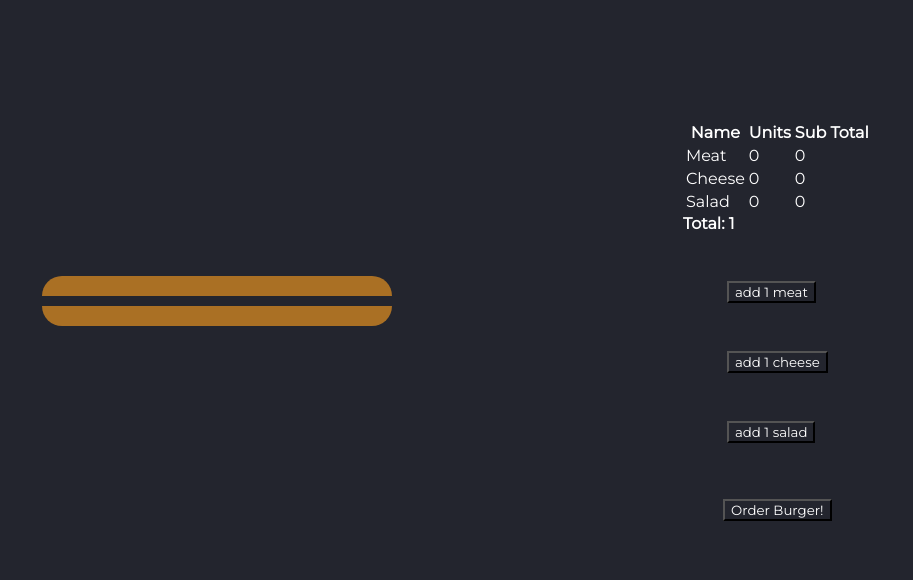
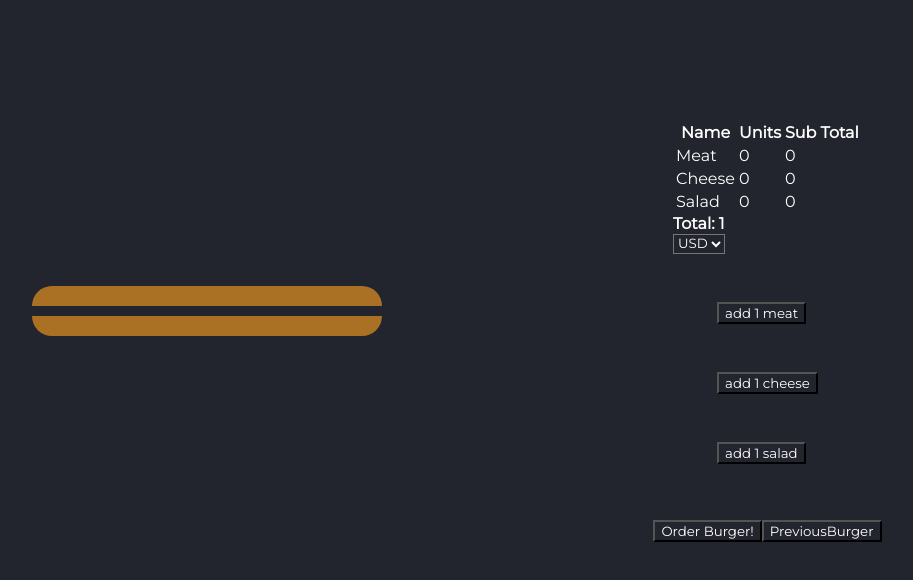
Before and after one commit to nicokurogane/react-burger-builder, a React (Create React App) app: page / in a window 1280 px wide. Shown: the top 580 px of the page, without its empty margins (183-1096 px from the left). Built offline with nearby package versions, Linux system fonts and the light colour scheme.

Commit message:
Added currency exchange for USD and EUR

```diff
--- a/src/App.js
+++ b/src/App.js
@@ -9,21 +9,6 @@ import "./App.css";
 
 class App extends React.Component {
   state = { hamburger: [] };
-
-  // componentDidMount() {
-  //   let temp = Storage.getBurgerFromLocalStorage().map(object => {
-  //     if (object.name === "meat") {
-  //       return new Meat();
-  //     } else if (object.name === "salad") {
-  //       return new Salad();
-  //     } else if (object.name === "cheese") {
-  //       return new Cheese();
-  //     }
-  //   });
-  //   this.setState({
-  //     ingredients: temp
-  //   });
-  // }
 
   render() {
     const { hamburger } = this.state;
@@ -38,6 +23,7 @@ class App extends React.Component {
         >
           <div>
             <button onClick={this.addBurgerToOrder}>Order Burger!</button>
+            <button onClick={this.getLastOrderedBurger}>PreviousBurger</button>
           </div>
         </BillingUI>
       </div>
@@ -69,6 +55,14 @@ class App extends React.Component {
   addBurgerToOrder = () => {
     Storage.saveBurgerToLocalStorage(this.state.hamburger);
   };
+
+  getLastOrderedBurger = () =>{
+    let array = Storage.getBurgerFromLocalStorage();
+    this.setState({
+      hamburger: array
+    });
+  }
+
 }
 
 export default App;
--- a/src/components/billing_ui/BillingUI.js
+++ b/src/components/billing_ui/BillingUI.js
@@ -1,4 +1,5 @@
 import React from "react";
+import CurrencyConversor from "../../utility/currencyconversor.js";
 import IngredientHandler from "./../ingredient_handler/IngredientHandler";
 import BillingSubTotal from "./../billing_subtotal/BillingSubTotal";
 import "./billing-ui.css";
@@ -21,12 +22,6 @@ class BillingUI extends React.Component {
       saladQuantity: 0,
       prices: pricesMap
     };
-  }
-
-  componentDidUpdate(prevProps) {
-    const { ingredients } = this.props;
-    if (prevProps.ingredients.length !== ingredients.length)
-      this.updatePrices(ingredients);
   }
 
   updatePrices = ingredients => {
@@ -127,6 +122,17 @@ class BillingUI extends React.Component {
             </tbody>
           </table>
           <span className="bill-total">{`Total: ${total}`}</span>{" "}
+          <div>
+            <select onChange={event => this.changePricesCurrency(event)}>
+              {CurrencyConversor.getCurrencies().map(currency => {
+                return (
+                  <option value={currency} key={currency}>
+                    {currency}
+                  </option>
+                );
+              })}
+            </select>
+          </div>
         </div>
         <div>
           <IngredientHandler
@@ -148,12 +154,41 @@ class BillingUI extends React.Component {
             subTotal={saladSubTotal}
           />
         </div>
-          <div className="props-children">
-              {this.props.children}
+        <div className="props-children">{this.props.children}</div>
       </div>
-        </div>
+    );
+  }
+
+  changePricesCurrency = e => {
+    let tempPrices = this.state.prices;
+    for (let key of tempPrices.keys()) {
+      if (e.target.value === "USD") {
+        tempPrices.set(
+          key,
+          CurrencyConversor.euroToDollar(tempPrices.get(key))
+        );
+      } else if (e.target.value === "EUR") {
+        tempPrices.set(
+          key,
+          CurrencyConversor.dollarToEuro(tempPrices.get(key))
         );
       }
     }
 
+    this.setState({
+      prices: tempPrices
+    },()=>{
+      this.updatePrices(this.props.ingredients);
+    });
+  }
+
+  componentDidUpdate(prevProps) {
+    const { ingredients } = this.props;
+
+    if (prevProps.ingredients.length !== ingredients.length) {
+      this.updatePrices(ingredients);
+    }
+  }
+}
+
 export default BillingUI;
--- /dev/null
+++ b/src/utility/currencyconversor.js
@@ -0,0 +1,25 @@
+const currencies = ["USD", "EUR"];
+
+class CurrencyConversor {
+  static getCurrencies() {
+    return currencies;
+  }
+
+  static euroToDollar(euro) {
+    return euro * 1.1153;
+  }
+
+  static dollarToEuro(dollar) {
+    return dollar * 0.89662;
+  }
+
+  static formatNumberCurrency(currencyCode, priceToFormat){
+    if(currencyCode === "USD"){
+        return new Intl.NumberFormat('en-US', { style: 'currency', currency: 'EUR' }).format(priceToFormat);
+    }else if(currencyCode === "EUR"){
+        return new Intl.NumberFormat('es-ES', { style: 'currency', currency: 'EUR' }).format(priceToFormat);
+    }
+  }
+}
+
+export default CurrencyConversor;
```
Lines whose indentation alone changed are shown as unchanged.
